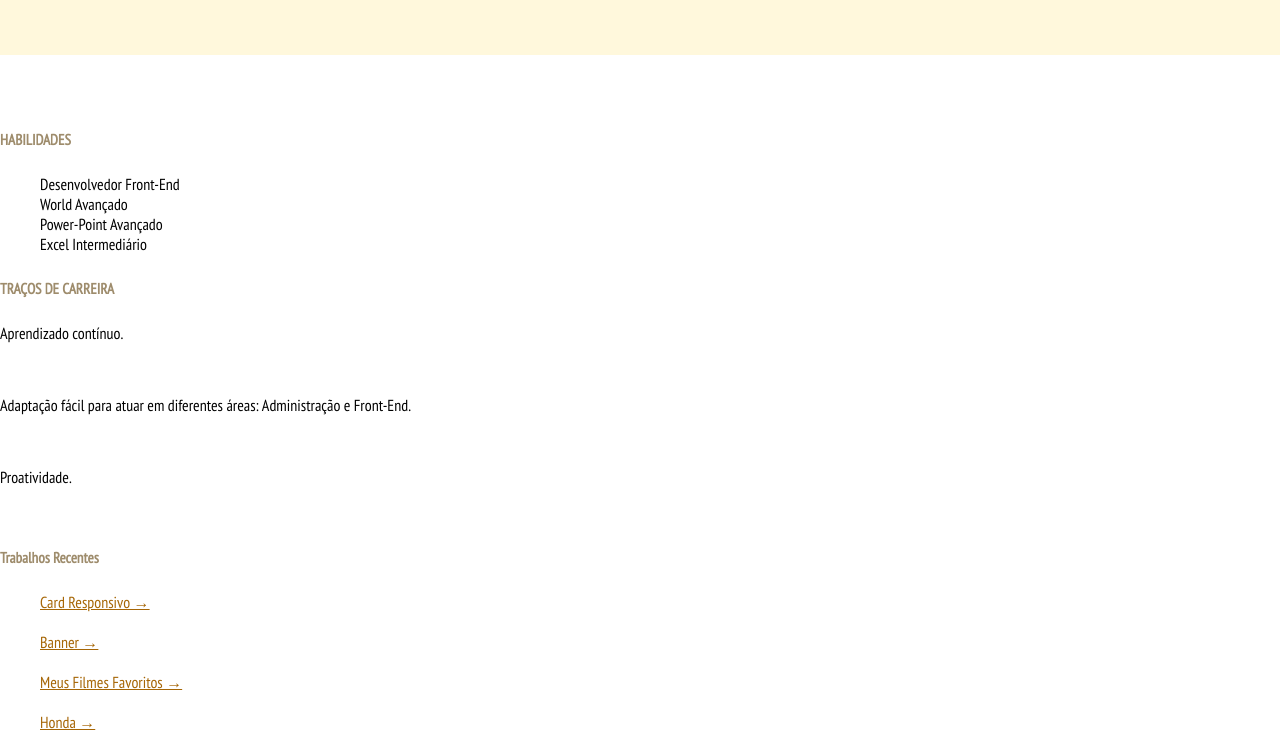
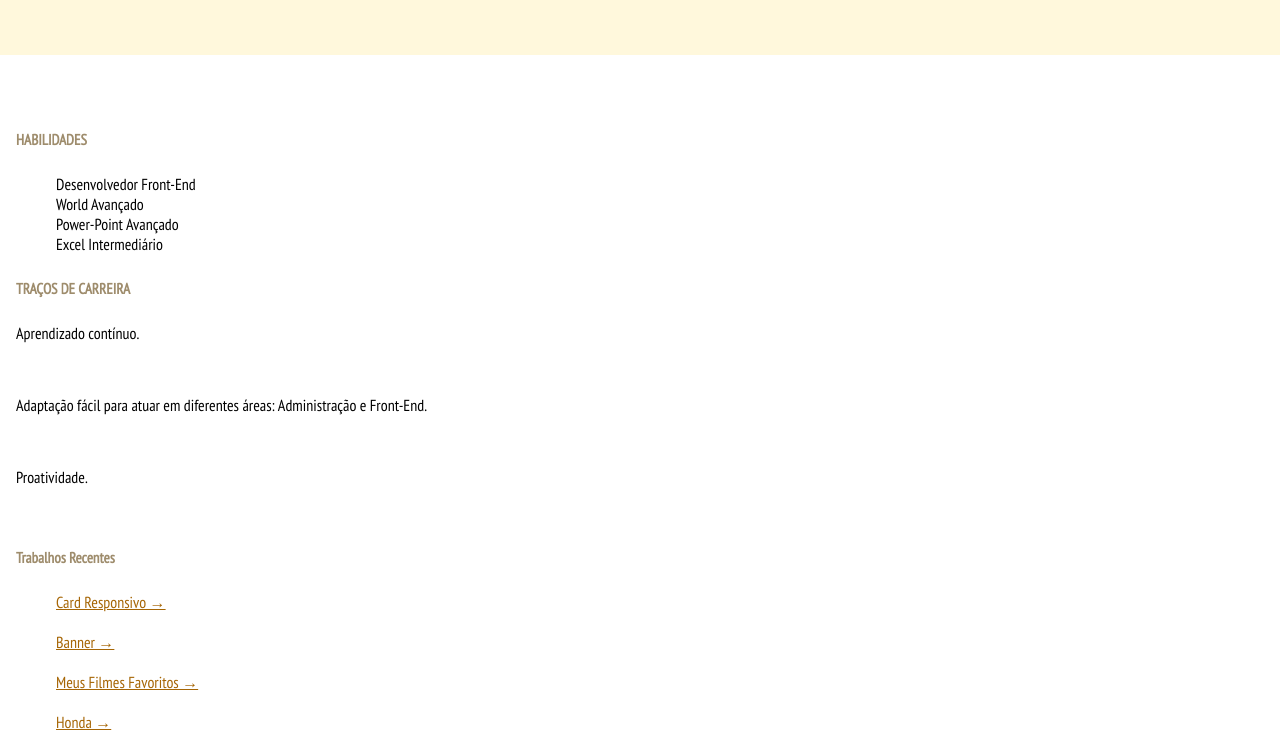
Before and after one commit to mvwerneck01-cmyk/Projeto-final, a plain HTML site: page index.html in a window 1280 px wide. Shown: the part 645-1380 px from the top of the page. Drawn offline with Linux system fonts and the light colour scheme.

Commit message:
atualizado

```diff
--- a/css/estilo.css
+++ b/css/estilo.css
@@ -177,6 +177,10 @@ body,html{
             margin-left: 10px;
         }
 /*CORPO MAIN*/
+.main{
+    padding: 0 16px;
+    box-sizing: border-box;
+     }
 .about{
         width: 100%;
         flex-direction: column;
```
